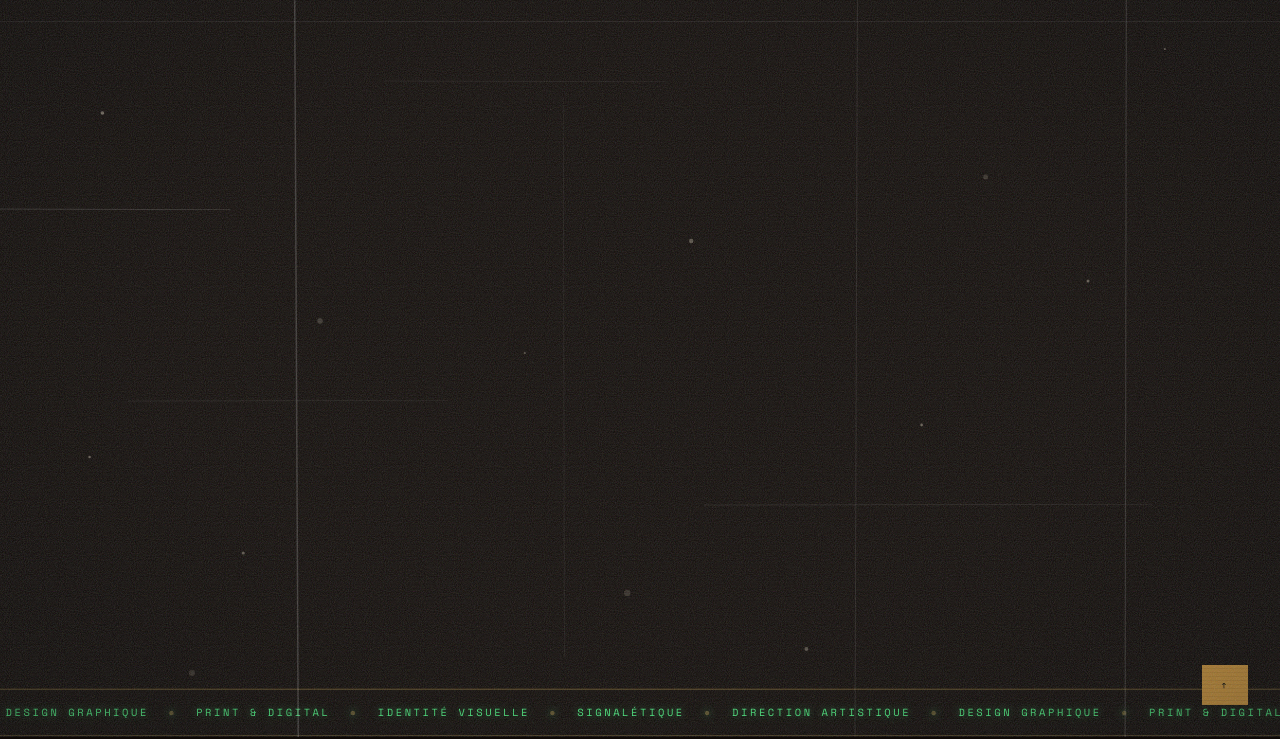
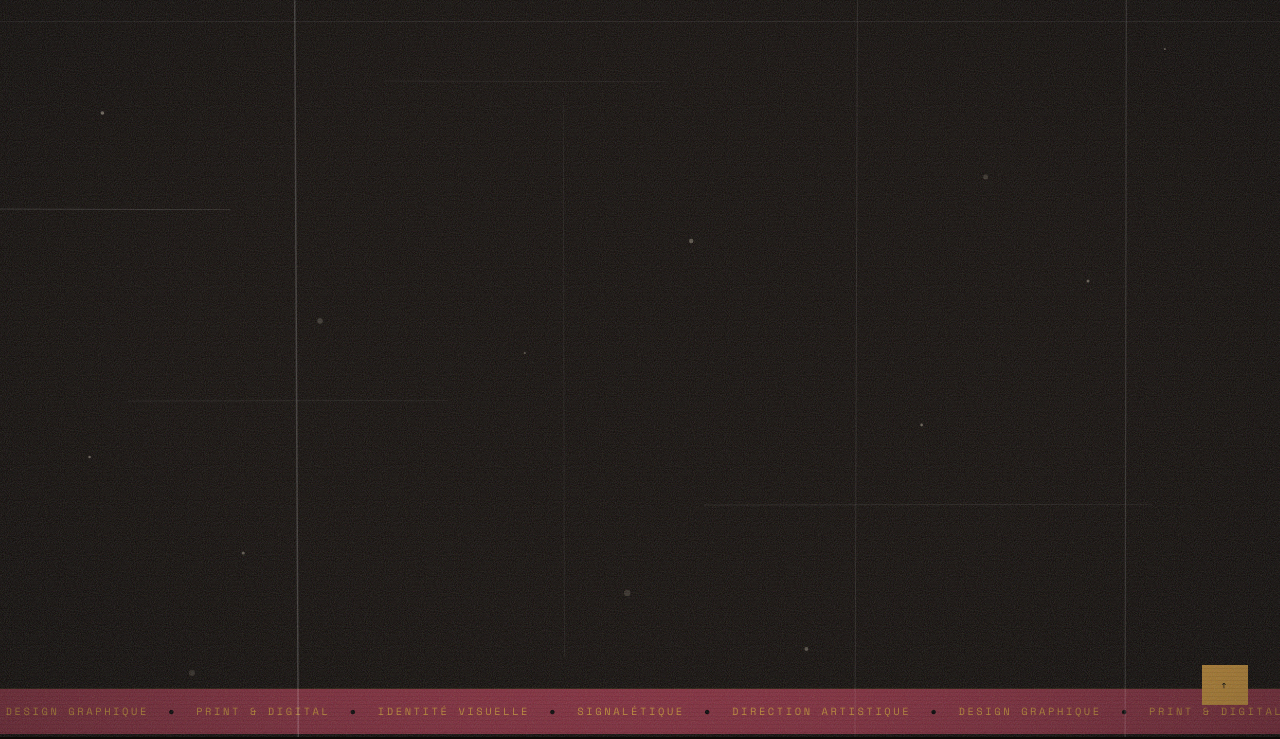
Before and after one commit to MaevaPtc/vaema-portfolio, an Astro site: page /home in a window 1280 px wide. Shown: the part 63-802 px from the top of the page. Built offline with nearby package versions, Linux system fonts and the light colour scheme; Astro itself is replaced by a stand-in of ours.

Commit message:
Revert bandeau — retour bordeaux + texte ambre

```diff
--- a/src/pages/home.astro
+++ b/src/pages/home.astro
@@ -435,9 +435,7 @@ import Layout from '../layouts/Layout.astro';
   .bandeau {
     overflow: hidden;
     padding: 0.9rem 0;
-    background: #0E0906;
-    border-top: 1px solid rgba(212,174,88,0.3);
-    border-bottom: 1px solid rgba(212,174,88,0.3);
+    background: #8C2D3F;
   }
 
   .bandeau-track {
@@ -457,13 +455,12 @@ import Layout from '../layouts/Layout.astro';
     font-size: 0.65rem;
     letter-spacing: 0.25em;
     text-transform: uppercase;
-    color: #4dff88;
-    text-shadow: 0 0 8px rgba(77,255,136,0.6);
+    color: #D4993A;
     padding: 0 1.2rem;
   }
 
   .bandeau-inner .sep {
-    color: rgba(212,174,88,0.4);
+    color: #000;
     padding: 0;
   }
 
```
